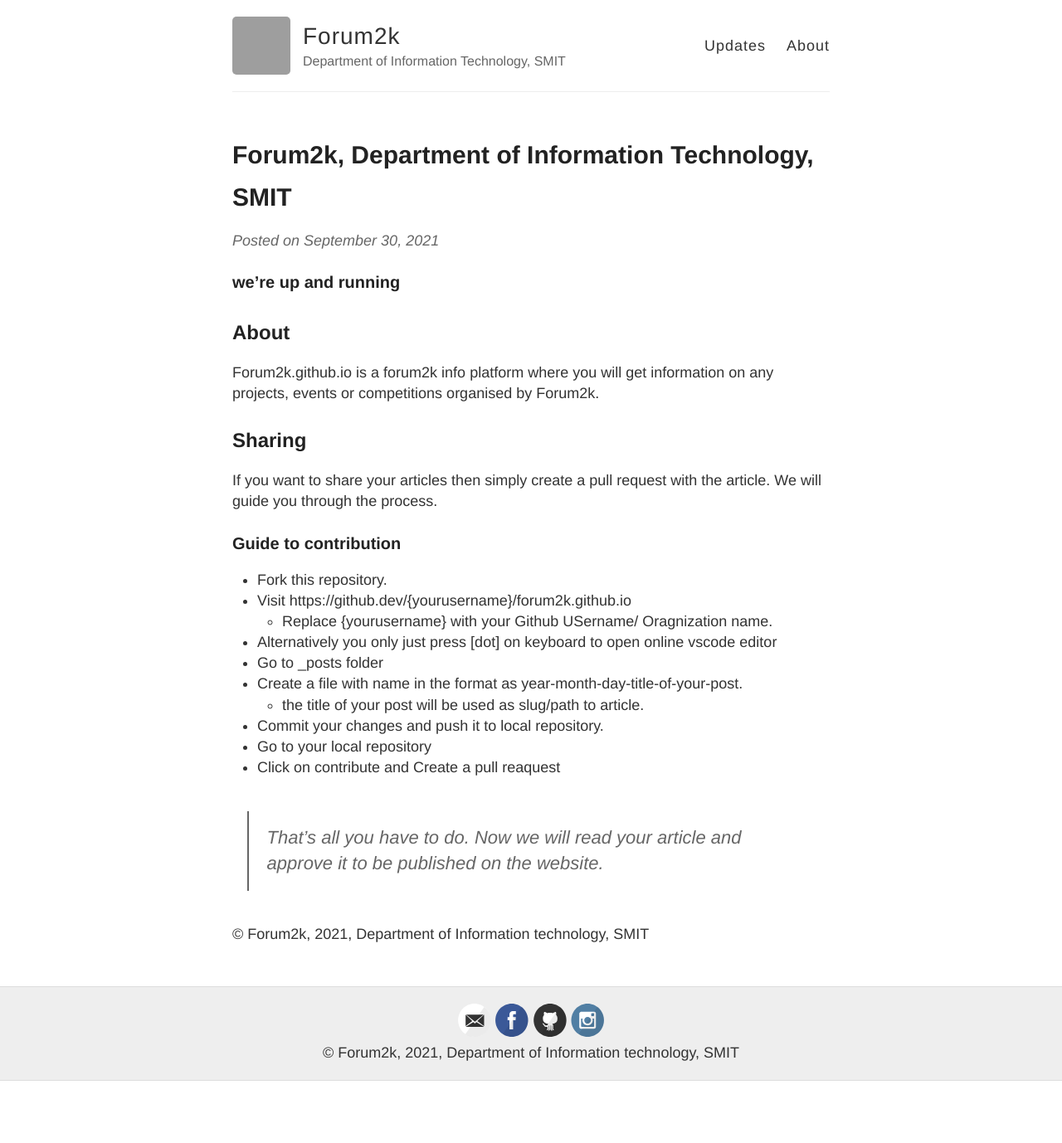
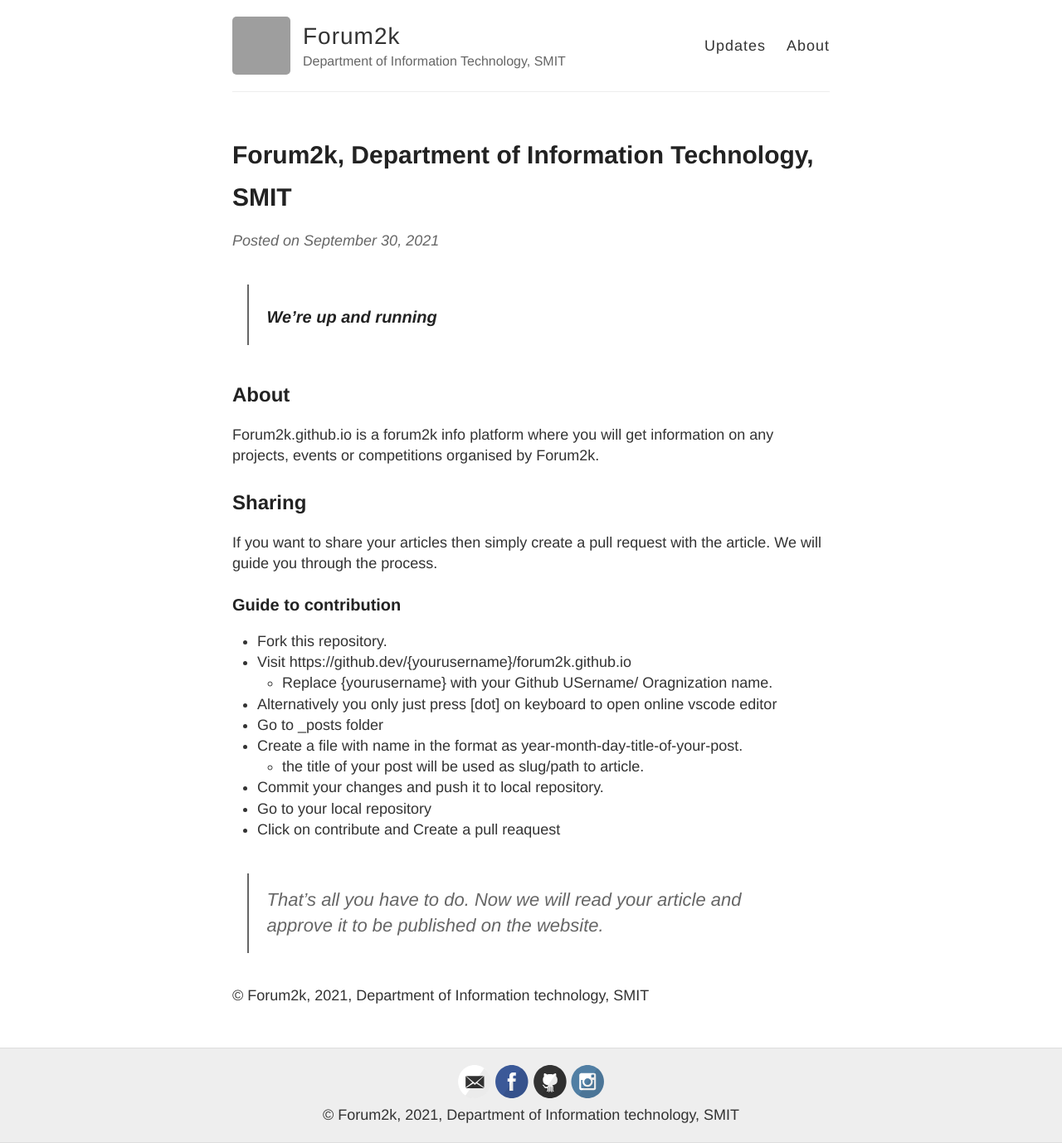
Before and after one commit to umvaishnavi/forum2k-smit.github.io, a Jekyll site: the page built from _posts/2021-9-30-Hello-World.md, in a window 1280 px wide. Shown: the whole page at 83% size. Built offline with Jekyll 4.4.1, drawn with Linux system fonts in a browser that asks for light colours; comment, search, counter and statistics services are not loaded; before the commit the page ends 1303 px from its top, so only the background shows below that; grey boxes are pictures that could not be loaded.

Commit message:
redesigned

```diff
--- a/_posts/2021-9-30-Hello-World.md
+++ b/_posts/2021-9-30-Hello-World.md
@@ -3,7 +3,7 @@ layout: post
 title: Forum2k, Department of Information Technology, SMIT
 ---
 
-### we're up and running
+> ### We're up and running
 
 ## About
 
```
